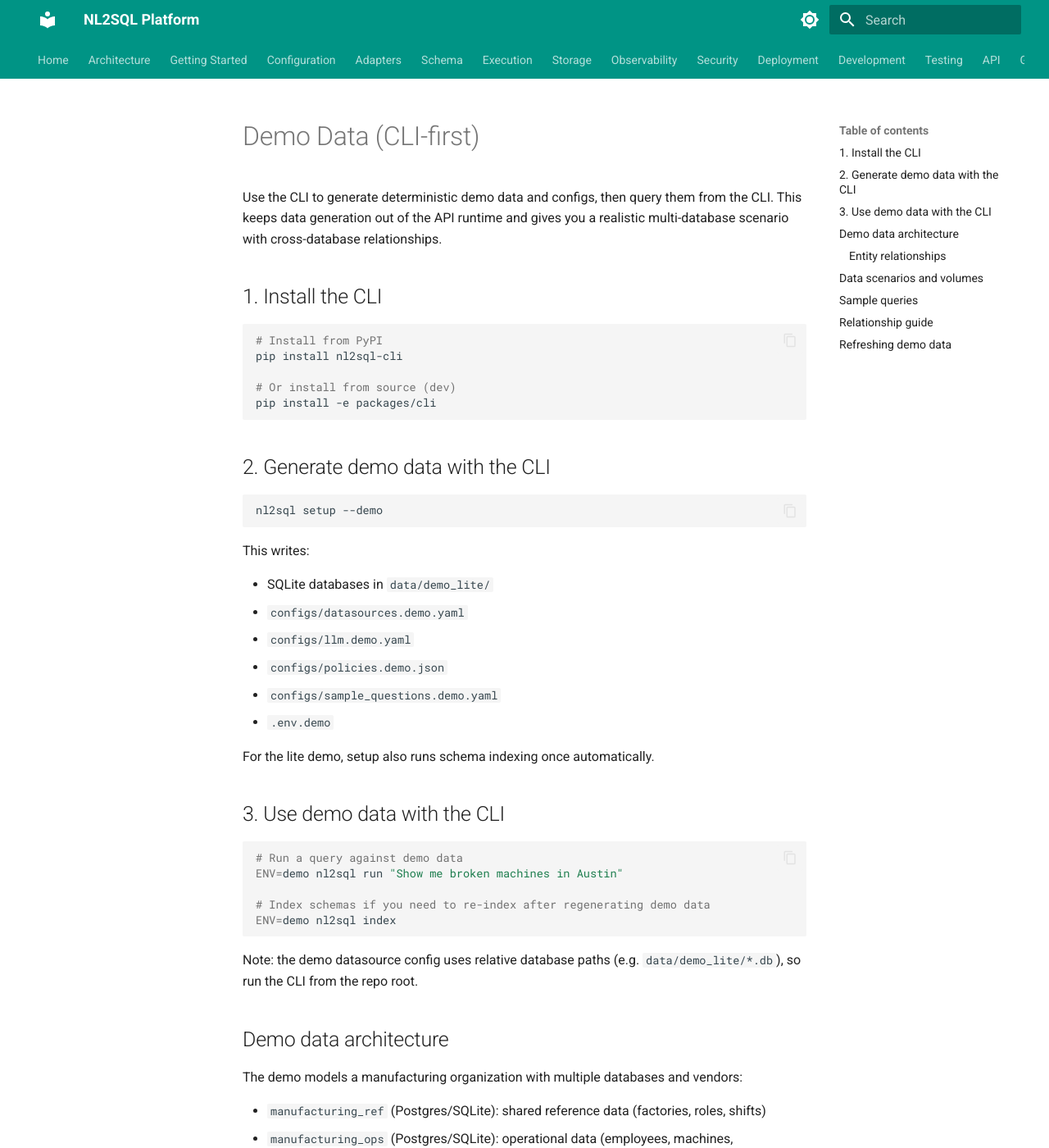
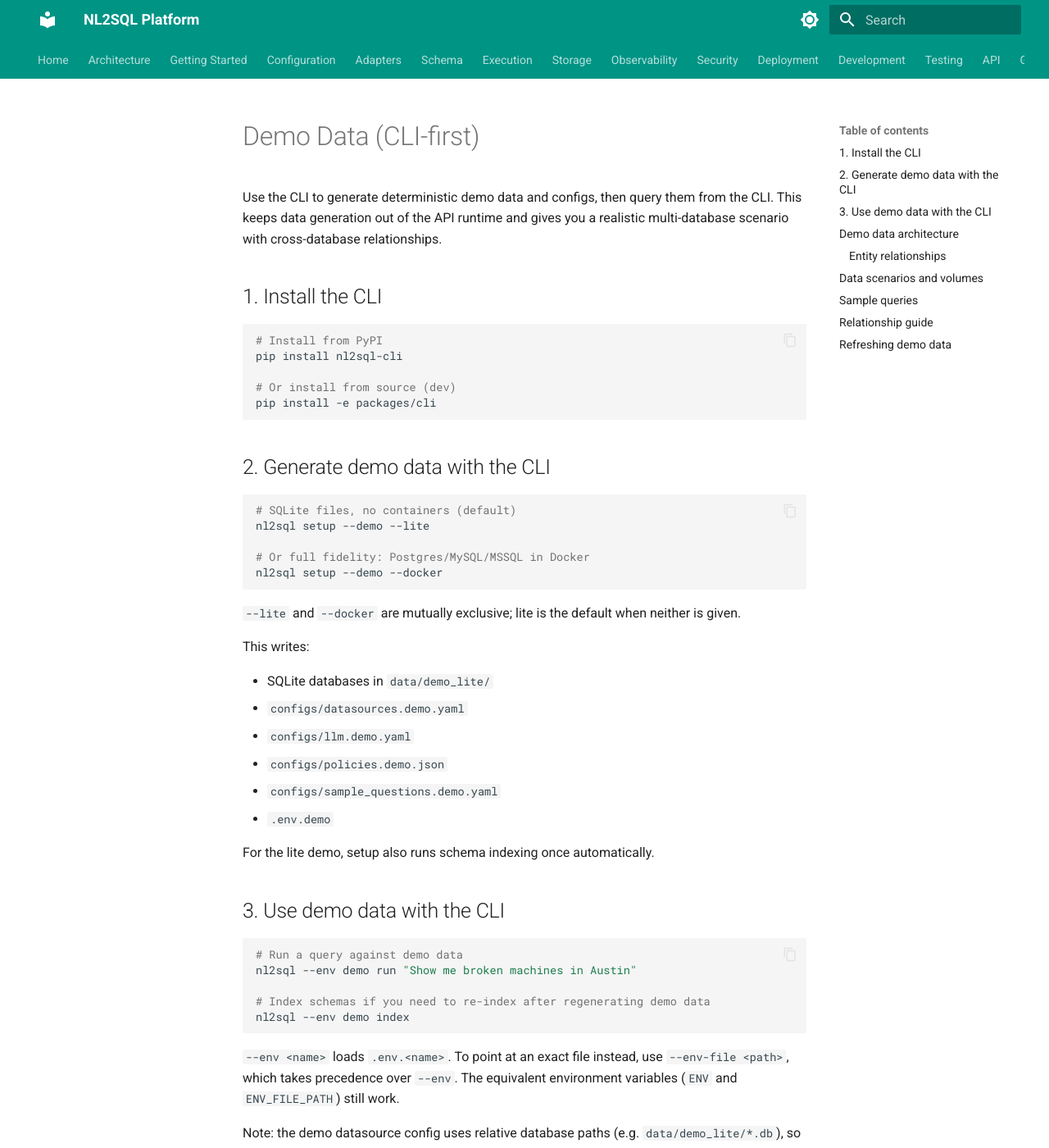
Before and after one commit to nadeem4/nl2sql, an MkDocs documentation site: the page built from docs/getting_started/demo.md, in a window 1280 px wide and 1400 px high. Shown: the whole window at 82% size. Built offline with MkDocs 1.6.1 and Material for MkDocs 9.7.7, drawn with Linux system fonts in a browser that asks for light colours.

Commit message:
docs: document demo setup flags and correct Python requirement
Document --lite/--docker and the new --env/--env-file options in the
README and demo guide. Correct the stated Python requirement from 3.10+
to 3.9+ to match every pyproject.toml.

````diff
--- a/docs/getting_started/demo.md
+++ b/docs/getting_started/demo.md
@@ -17,8 +17,15 @@ pip install -e packages/cli
 ## 2. Generate demo data with the CLI
 
 ```bash
-nl2sql setup --demo
+# SQLite files, no containers (default)
+nl2sql setup --demo --lite
+
+# Or full fidelity: Postgres/MySQL/MSSQL in Docker
+nl2sql setup --demo --docker
 ```
+
+`--lite` and `--docker` are mutually exclusive; lite is the default when neither
+is given.
 
 This writes:
 
@@ -35,11 +42,15 @@ For the lite demo, setup also runs schema indexing once automatically.
 
 ```bash
 # Run a query against demo data
-ENV=demo nl2sql run "Show me broken machines in Austin"
+nl2sql --env demo run "Show me broken machines in Austin"
 
 # Index schemas if you need to re-index after regenerating demo data
-ENV=demo nl2sql index
+nl2sql --env demo index
 ```
+
+`--env <name>` loads `.env.<name>`. To point at an exact file instead, use
+`--env-file <path>`, which takes precedence over `--env`. The equivalent
+environment variables (`ENV` and `ENV_FILE_PATH`) still work.
 
 Note: the demo datasource config uses relative database paths (e.g. `data/demo_lite/*.db`),
 so run the CLI from the repo root.
@@ -228,7 +239,7 @@ Common join paths:
 Regenerate data at any time with:
 
 ```bash
-nl2sql setup --demo
+nl2sql setup --demo --lite
 ```
 
 This overwrites all demo databases and regenerates sample questions and configs.
````
Also changed, not shown: CONTRIBUTING.md (+1 -1 lines), README.md (+25 -3 lines).
